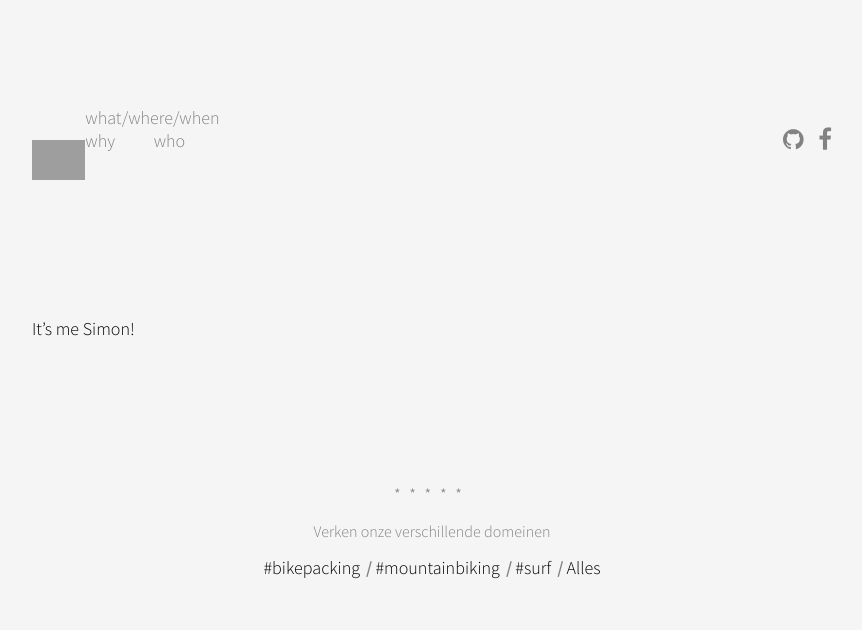
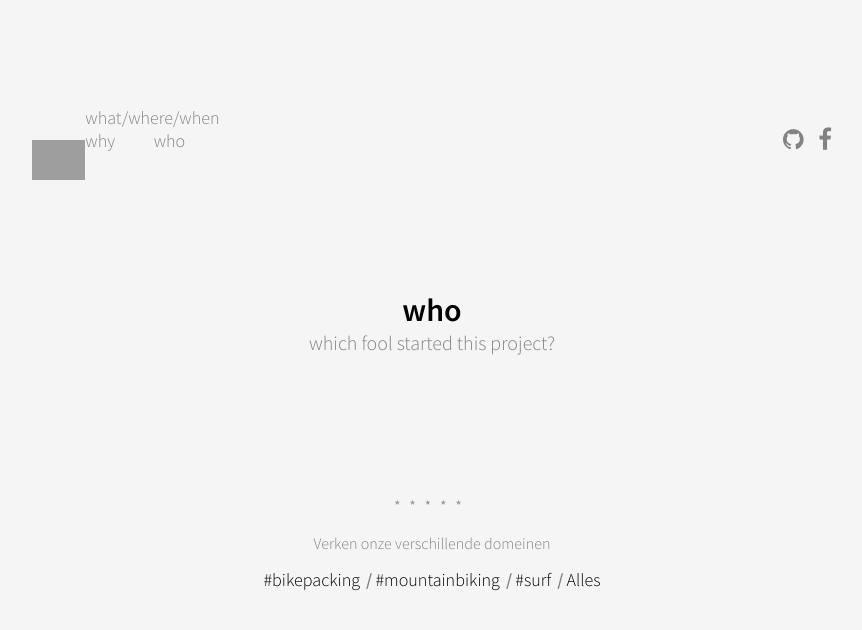
Before and after one commit to SimonBoury/keepitsimplestupid.be, a Jekyll site: the page built from who.md, in a window 1280 px wide. Shown: the top 630 px of the page, without its empty margins (208-1070 px from the left). Built offline with Jekyll 4.4.1, drawn with Linux system fonts in a browser that asks for light colours; our own code applies the rules of GitHub Pages for plain Markdown files; grey boxes are pictures that could not be loaded.

Commit message:
Update who.md

```diff
--- a/who.md
+++ b/who.md
@@ -1 +1,6 @@
-It's me Simon!
+---
+layout: page
+title: who
+subtitle: which fool started this project?
+permalink: /who/
+---
```
